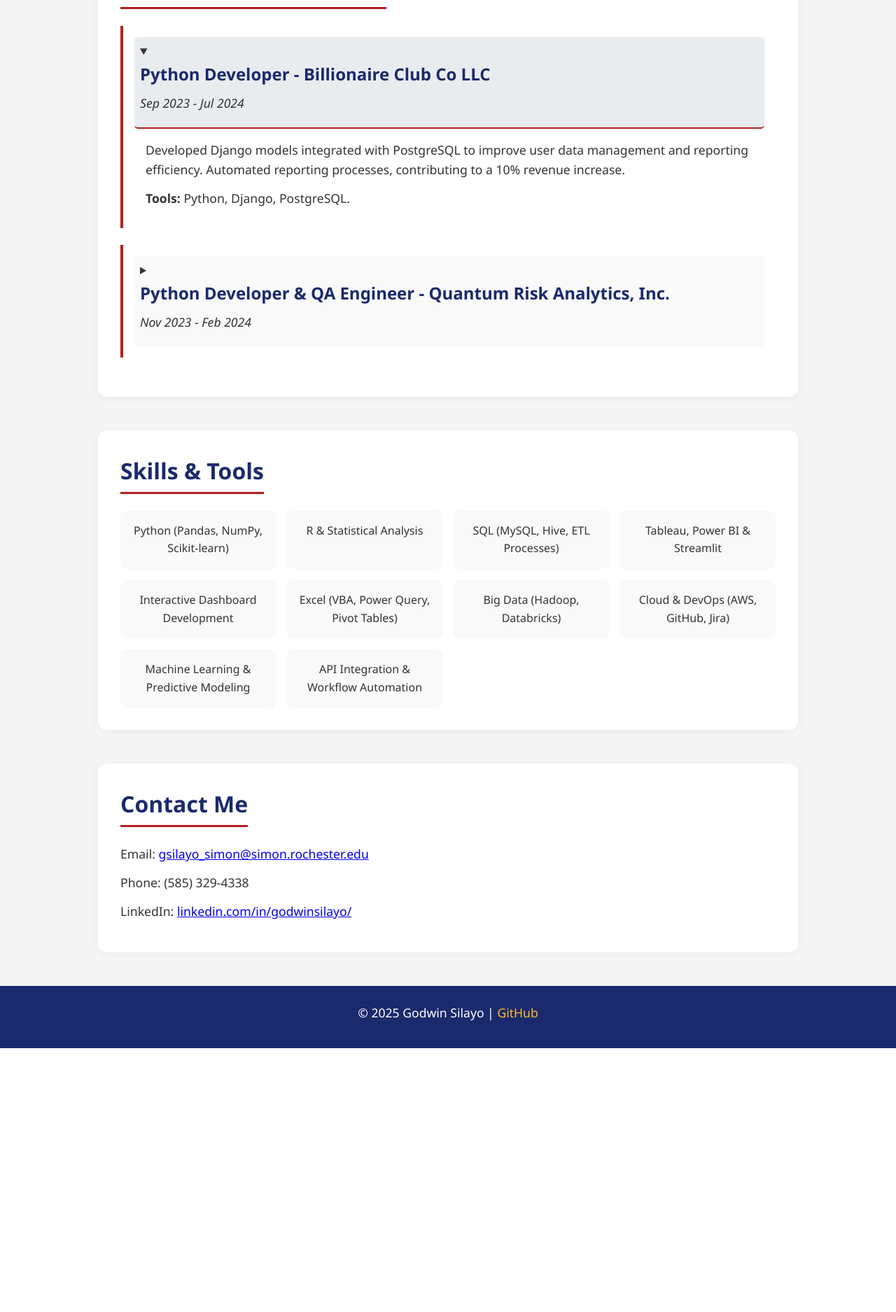
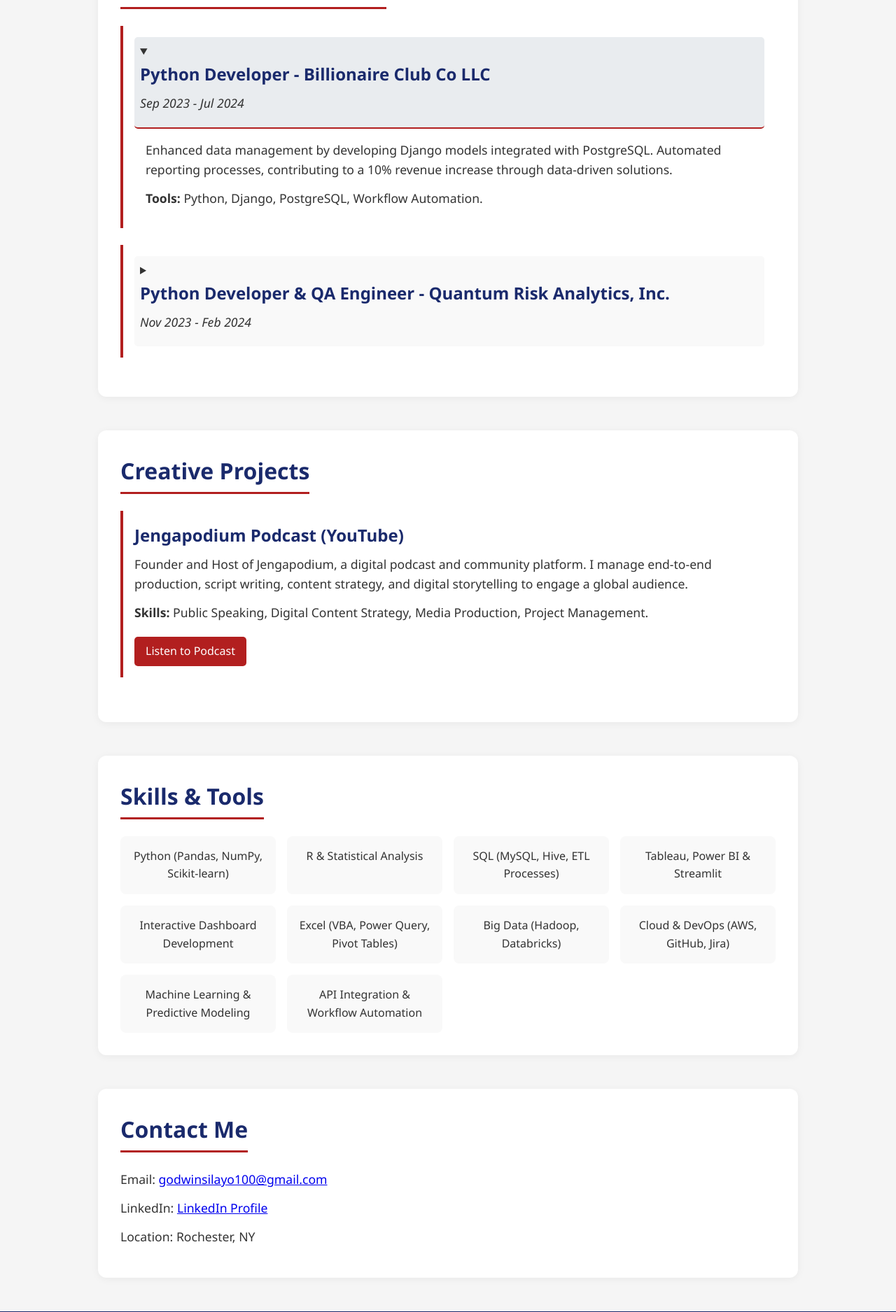
Before and after one commit to godwin15/myportfolio, a Flask app: page / in a window 1280 px wide. Shown: the part 2594-4469 px from the top of the page at 70% size. Before the commit the page ends 4092 px from the top, so only its background shows below. Run offline with Flask 3, Linux system fonts and the light colour scheme.

Commit message:
updated with more

```diff
--- a/templates/index.html
+++ b/templates/index.html
@@ -22,6 +22,7 @@
             <a href="#projects">Analytics Projects</a> |
             <a href="#experience">Experience</a> |
             <a href="#skills">Skills</a> |
+            <a href="#creative">Creative</a> |
             <a href="#contact">Contact</a> |
             <a href="/resume" target="_blank">View Resume</a>
         </nav>
@@ -31,7 +32,7 @@
         <h2>About Me</h2>
         <p>
             Business Analyst with a strong background in data engineering, statistical analysis, and workflow automation.
-            I specialize in abstracting complex information into structured registries and translating technical data into executive-level insights to support decision-making.
+            I specialize in abstracting complex information into structured registries and translating technical data into executive-level insights to support decision-making, compliance, and performance improvement.
         </p>
     </section>
 
@@ -41,12 +42,12 @@
             <h3>MS in Business Analytics (STEM-Certified)</h3>
             <p><strong>Simon Business School, University of Rochester</strong> | Graduated Dec 2025</p>
             <p>GPA: 3.72/4.0 | Merit Scholarship Recipient</p>
-            <p><em>Relevant Coursework:</em> Predictive and Causal Analytics, Machine Learning, Big Data (Hadoop, Hive), Data Management, Warehousing, and Visualization.</p>
+            <p><em>Relevant Coursework:</em> Predictive and Causal Analytics, Economics and Marketing Strategy, Machine Learning, Big Data (Hadoop, Hive), Data Management, Warehousing, and Visualization.</p>
         </div>
         <div class="education-item">
             <h3>BS in Electrical and Computer Engineering</h3>
             <p><strong>University of Rochester</strong> | Graduated May 2023</p>
-            <p><em>Relevant Coursework:</em> Data Structures and Algorithms, Object-Oriented Programming, Discrete Math, Computer Organization.</p>
+            <p><em>Relevant Coursework:</em> Introduction to Object-Oriented Programming, Data Structures and Algorithms, Discrete Math, Computer Organization, Python Image Processing.</p>
         </div>
     </section>
 
@@ -56,28 +57,28 @@
         <div class="project-item">
             <h3>Capstone Project: Construction Procurement Optimization</h3>
             <p><em>Aug 2025 - Dec 2025</em></p>
-            <p>Analyzed $33.4M in procurement data across 11,554 POs. Identified price variances up to 5,650% and projected $840K–$1.3M in annual savings through vendor consolidation.</p>
-            <p><strong>Tools:</strong> Python, Data Cleaning, Aggregation, Vendor Analysis.</p>
+            <p>Partnered with a construction client to analyze $33.4M in procurement data. Identified vendor concentration and price variances up to 5,650%, projecting $840K–$1.3M in annual savings potential.</p>
+            <p><strong>Tools:</strong> Python, Excel, Tableau, Matplotlib, Canva, PowerPoint.</p>
         </div>
 
         <div class="project-item">
             <h3>Machine Predictive Modeling & Dashboard</h3>
             <p><em>Oct 2025 - Nov 2025</em></p>
-            <p>Built a logistic regression model and Streamlit dashboard that reduced potential losses by 15% through scenario-based risk detection.</p>
+            <p>Built a logistic regression model and Streamlit dashboard for risk detection, successfully reducing potential losses by 15% through scenario-based business intelligence.</p>
             <p><strong>Tools:</strong> Python, Logistic Regression, Streamlit.</p>
         </div>
 
         <div class="project-item">
             <h3>Customer Churn Analysis</h3>
             <p><em>Mar 2025 - Apr 2025</em></p>
-            <p>Identified key churn drivers for telecom services using statistical testing and proposed pricing strategies to improve retention.</p>
-            <p><strong>Tools:</strong> Python, Statistical Testing.</p>
+            <p>Conducted churn analysis using Python and statistical testing; identified key drivers and proposed pricing strategies to improve customer retention.</p>
+            <p><strong>Tools:</strong> Python, Statistical Testing, Predictive Modeling.</p>
         </div>
 
         <div class="project-item">
             <h3>ETL Warehouse & Visualization</h3>
             <p><em>Jan 2025 - Mar 2025</em></p>
-            <p>Automated SQL ETL workflows to consolidate six disparate datasets, reducing data prep time and supporting unified reporting.</p>
+            <p>Designed and automated SQL ETL workflows to consolidate six disparate datasets, reducing data prep time and supporting unified business reporting and KPI tracking.</p>
             <p><strong>Tools:</strong> SQL, ETL, Tableau.</p>
         </div>
     </section>
@@ -90,8 +91,8 @@
                 <p><em>Sep 2023 - Jul 2024</em></p>
             </summary>
             <div class="experience-content">
-                <p>Developed Django models integrated with PostgreSQL to improve user data management and reporting efficiency. Automated reporting processes, contributing to a 10% revenue increase.</p>
-                <p><strong>Tools:</strong> Python, Django, PostgreSQL.</p>
+                <p>Enhanced data management by developing Django models integrated with PostgreSQL. Automated reporting processes, contributing to a 10% revenue increase through data-driven solutions.</p>
+                <p><strong>Tools:</strong> Python, Django, PostgreSQL, Workflow Automation.</p>
             </div>
         </details>
 
@@ -101,10 +102,20 @@
                 <p><em>Nov 2023 - Feb 2024</em></p>
             </summary>
             <div class="experience-content">
-                <p>Developed testing frameworks that reduced data defects in COVID-19 risk models by 25%. Built visualizations in Matplotlib to distill complex risk factors for executive reporting.</p>
-                <p><strong>Tools:</strong> Python, Matplotlib, QA Frameworks.</p>
+                <p>Developed robust testing frameworks that reduced data defects in COVID-19 risk models by 25%. Built interactive visualizations to distill complex risk factors into accessible dashboards.</p>
+                <p><strong>Tools:</strong> Python, Matplotlib, QA Engineering, Statistical Analysis.</p>
             </div>
         </details>
+    </section>
+
+    <section id="creative">
+        <h2>Creative Projects</h2>
+        <div class="project-item">
+            <h3>Jengapodium Podcast (YouTube)</h3>
+            <p>Founder and Host of Jengapodium, a digital podcast and community platform. I manage end-to-end production, script writing, content strategy, and digital storytelling to engage a global audience.</p>
+            <p><strong>Skills:</strong> Public Speaking, Digital Content Strategy, Media Production, Project Management.</p>
+            <a href="https://www.youtube.com/@jengapodium" target="_blank" class="project-link">Listen to Podcast</a>
+        </div>
     </section>
 
     <section id="skills">
@@ -113,14 +124,11 @@
             <div class="skill-item">Python (Pandas, NumPy, Scikit-learn)</div>
             <div class="skill-item">R & Statistical Analysis</div>
             <div class="skill-item">SQL (MySQL, Hive, ETL Processes)</div>
-
             <div class="skill-item">Tableau, Power BI & Streamlit</div>
             <div class="skill-item">Interactive Dashboard Development</div>
-
             <div class="skill-item">Excel (VBA, Power Query, Pivot Tables)</div>
             <div class="skill-item">Big Data (Hadoop, Databricks)</div>
             <div class="skill-item">Cloud & DevOps (AWS, GitHub, Jira)</div>
-
             <div class="skill-item">Machine Learning & Predictive Modeling</div>
             <div class="skill-item">API Integration & Workflow Automation</div>
         </div>
@@ -128,9 +136,9 @@
 
     <section id="contact">
         <h2>Contact Me</h2>
-        <p>Email: <a href="mailto:gsilayo_simon@simon.rochester.edu">gsilayo_simon@simon.rochester.edu</a></p>
-        <p>Phone: (585) 329-4338</p>
-        <p>LinkedIn: <a href="https://www.linkedin.com/in/godwinsilayo/" target="_blank">linkedin.com/in/godwinsilayo/</a></p>
+        <p>Email: <a href="mailto:godwinsilayo100@gmail.com">godwinsilayo100@gmail.com</a></p>
+        <p>LinkedIn: <a href="https://www.linkedin.com/in/godwinsilayo/" target="_blank">LinkedIn Profile</a></p>
+        <p>Location: Rochester, NY</p>
     </section>
 
     <footer>
```
